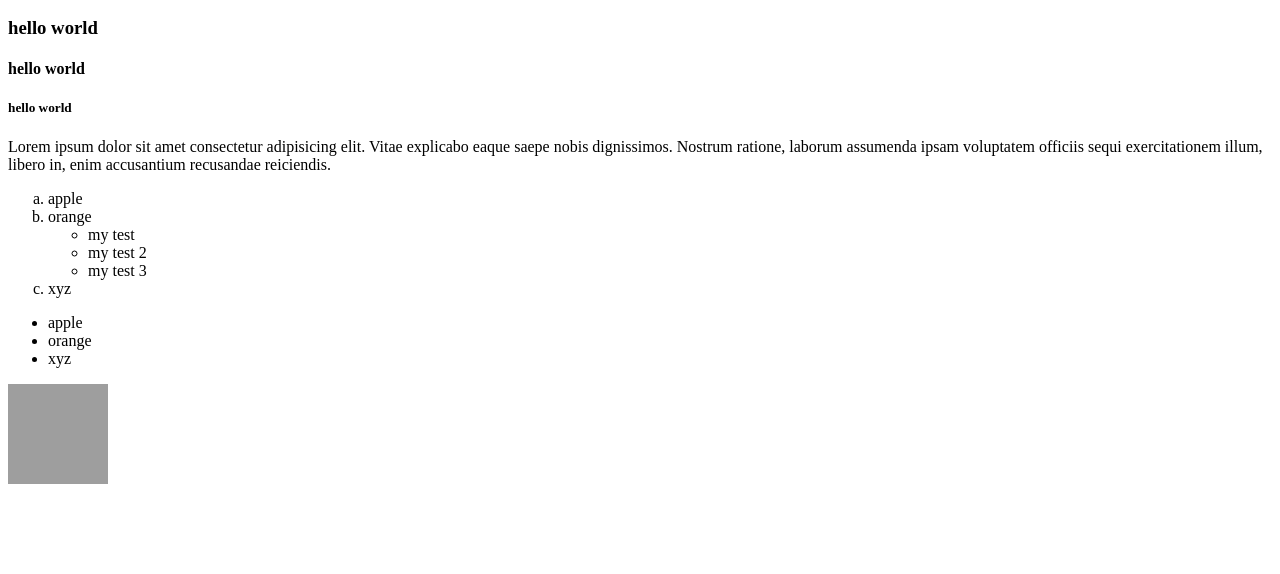
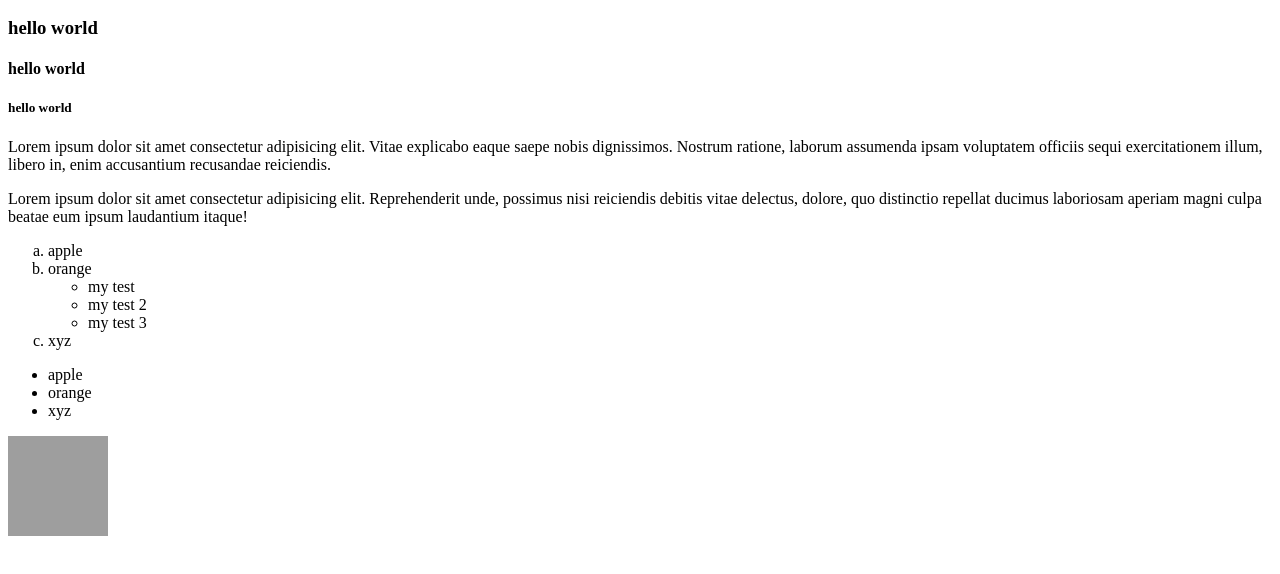
Before and after one commit to fariqfarooq/test, a plain HTML site: page index.html in a window 1280 px wide. Shown: the part 110-684 px from the top of the page. Drawn offline with Linux system fonts and the light colour scheme; grey boxes are pictures that could not be loaded.

Commit message:
my second commit

```diff
--- a/index.html
+++ b/index.html
@@ -13,7 +13,7 @@
      <h5>hello world</h5>
 
      <p>Lorem ipsum dolor sit amet consectetur adipisicing elit. Vitae explicabo eaque saepe nobis dignissimos. Nostrum ratione, laborum assumenda ipsam voluptatem officiis sequi exercitationem illum, libero in, enim accusantium recusandae reiciendis.</p>
-
+  <p>Lorem ipsum dolor sit amet consectetur adipisicing elit. Reprehenderit unde, possimus nisi reiciendis debitis vitae delectus, dolore, quo distinctio repellat ducimus laboriosam aperiam magni culpa beatae eum ipsum laudantium itaque!</p>
      <ol type="a">
         <li>apple</li>
         <li>orange</li>
```
Also changed, not shown: 1 other file.
